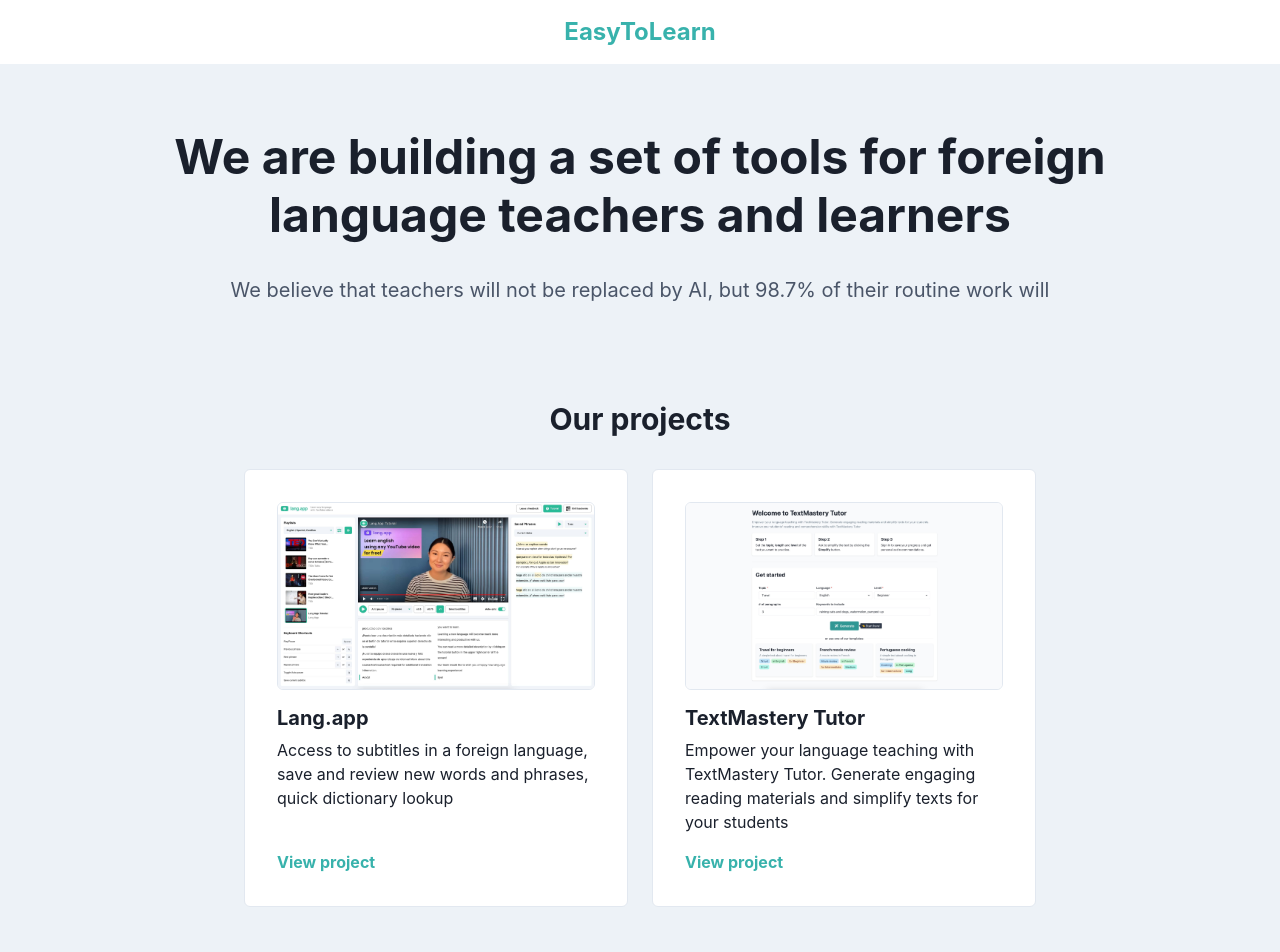
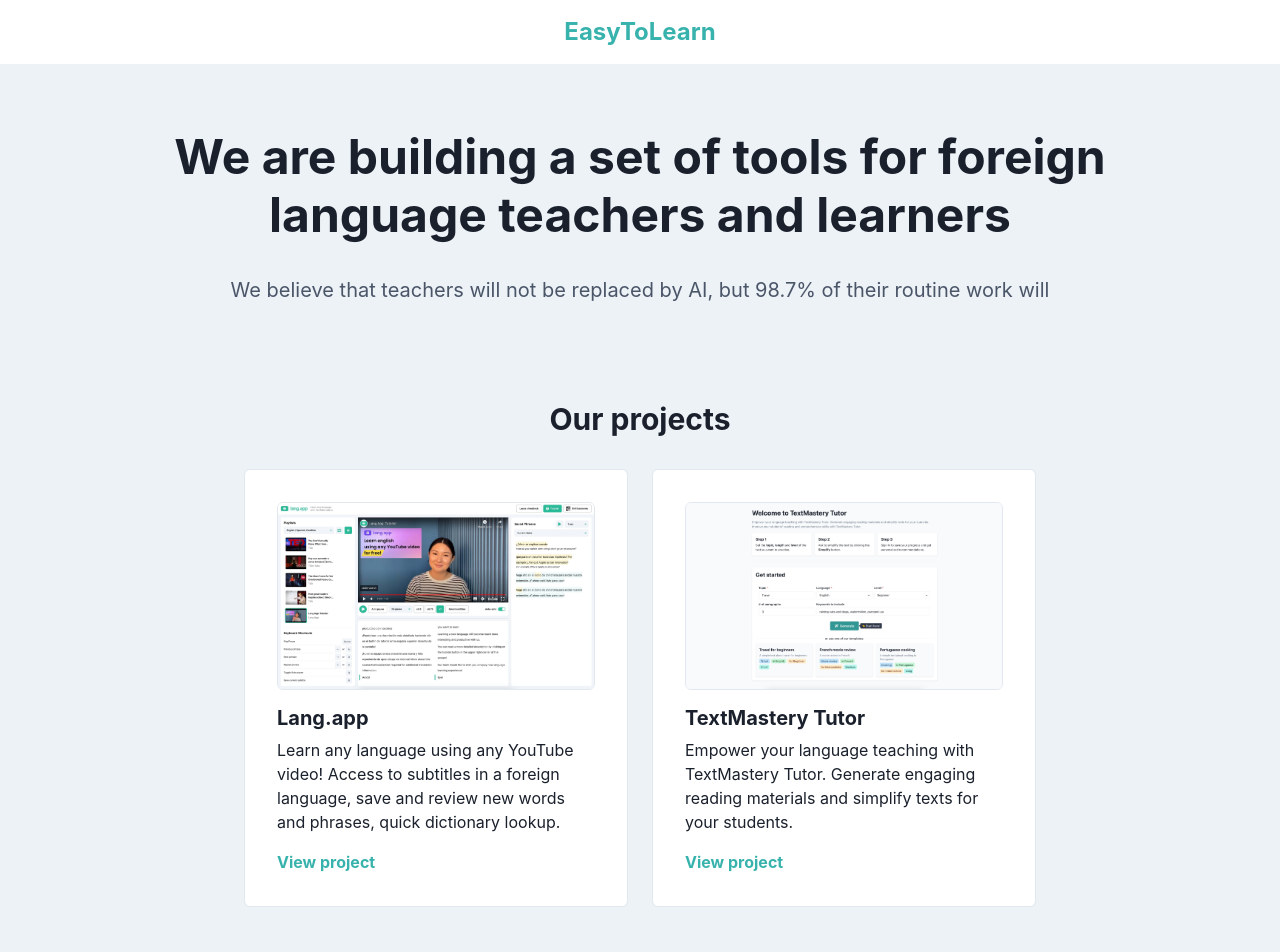
Before and after one commit to design-ninja/easytolearn, a React (Vite) app: page / in a window 1280 px wide. Shown: the top 952 px of the page. Built offline with nearby package versions, Linux system fonts and the light colour scheme.

Commit message:
projects text fix

```diff
--- a/src/components/Projects.jsx
+++ b/src/components/Projects.jsx
@@ -13,13 +13,13 @@
       <Stack direction={["column", "row"]} spacing="24px">
         <Project
           title="Lang.app"
-          description="Access to subtitles in a foreign language, save and review new words and phrases, quick dictionary lookup"
+          description="Learn any language using any YouTube video! Access to subtitles in a foreign language, save and review new words and phrases, quick dictionary lookup."
           image={langapp}
           link="#"
         />
         <Project
           title="TextMastery Tutor"
-          description="Empower your language teaching with TextMastery Tutor. Generate engaging reading materials and simplify texts for your students"
+          description="Empower your language teaching with TextMastery Tutor. Generate engaging reading materials and simplify texts for your students."
           image={textmastery}
           link="#"
         />
```
